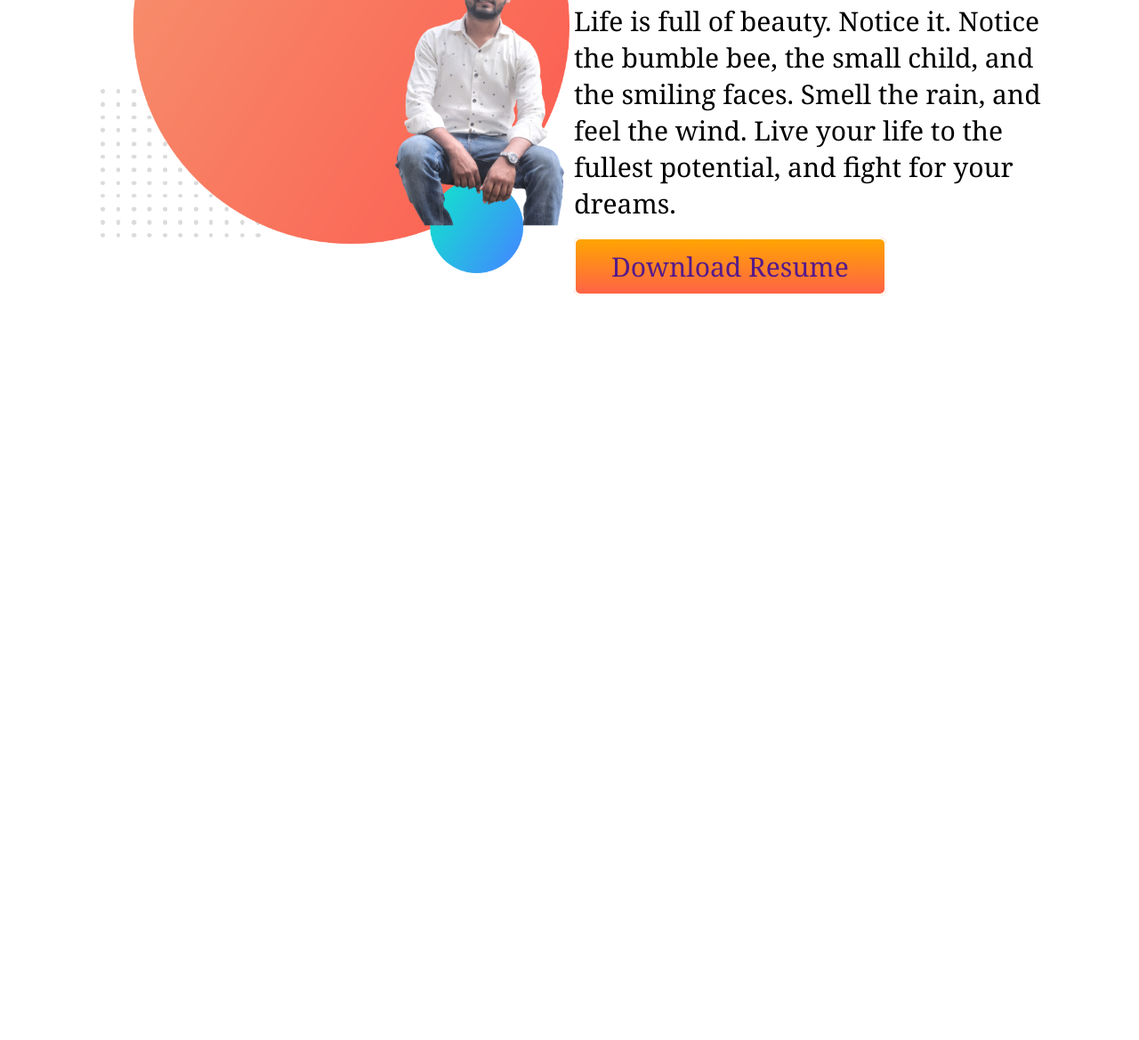
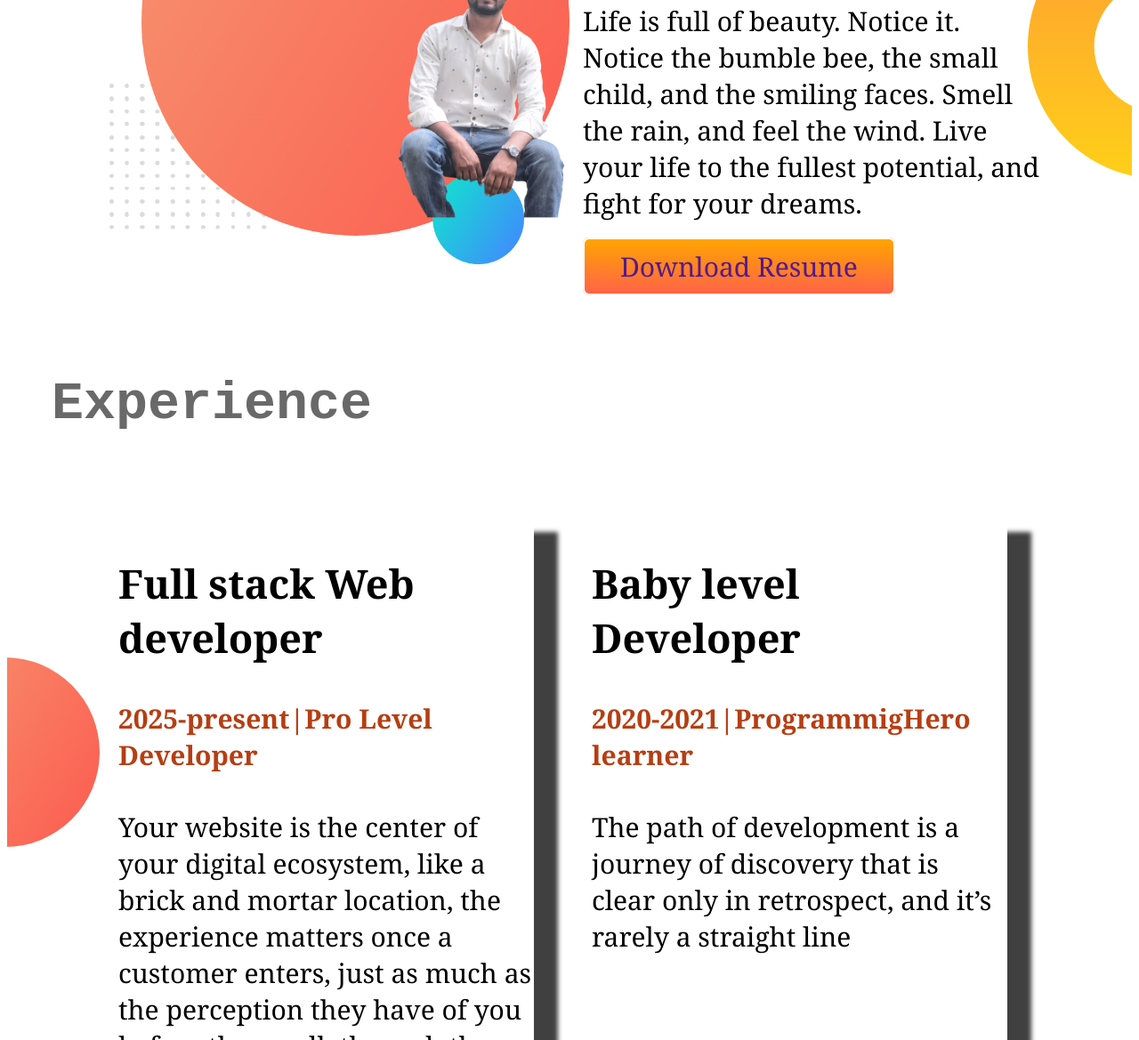
Before and after one commit to bappyahashan1810/mazhar-portfolio, a plain HTML site: page index.html in a window 1280 px wide. Shown: the part 1631-2800 px from the top of the page at 89% size. Before the commit the page ends 2051 px from the top, so only its background shows below. Drawn offline with Linux system fonts and the light colour scheme.

Commit message:
added experience

```diff
--- a/index.html
+++ b/index.html
@@ -36,10 +36,12 @@
             </div>
         </div>
     </section>
-    <section class="flexi-container">
+    <section class="dream-big ">
 
+        <div class="flexi-container">
             <div class="width-div">
                 <img src="image/mazhar.png" alt="mazhar picture">
+
             </div>
             <div class="width-div">
                 <h2>Dream BIg</h2>
@@ -49,8 +51,33 @@
                     the rain, and feel the wind. Live your life to the fullest potential, and fight for your dreams.</p>
                 <a class="button" href="">Download Resume</a>
             </div>
+        </div>
+
 
     </section>
+    <section class="experience">
+        <h1><span class="experience-design">Experience</span></h1>
+        <div class="flexi-container">
+            <div class="width-div experience-item" id="experience-item-left">
+                <h1>Full stack Web developer</h1>
+                <h4 class="orange-color">2025-present|Pro Level Developer</h4>
+                <p>Your website is the center of your digital ecosystem, like a brick and mortar location, the
+                    experience
+                    matters once a customer enters, just as much as the perception they have of you before they walk
+                    through
+                    the door</p>
+            </div>
+            <div class="width-div experience-item" id="experience-item-right">
+                <h1>Baby level Developer</h1>
+                <h4 class="orange-color">2020-2021|ProgrammigHero learner</h4>
+                <p>The path of development is a journey of discovery that is clear only in retrospect, and it’s rarely a
+                    straight line</p>
+            </div>
+        </div>
+    </section>
+    <footer>
+        <p class="last">ⓒMazharul Islam 2022,Electrical and Elctronic Engineer</p>
+    </footer>
 
 
 </body>
--- a/style.css
+++ b/style.css
@@ -5,12 +5,14 @@ body {
 }
 
 .orange-color {
-    color: orangered;
+    color: rgb(182, 62, 19);
 }
 
 .width-div {
     width: 50%;
     padding-left: 5px;
+    margin-left: 5px;
+    margin-left: 10px;
 
 }
 
@@ -38,3 +40,49 @@ body {
 .width-div img {
     width: 100%;
 }
+
+.dream-big {
+    background-image: url(image/dream-bg.png);
+    background-position: right;
+    background-repeat: no-repeat;
+}
+
+.experience-item {
+    box-shadow: 27px 10px 5px 0px rgba(0, 0, 0, 0.75);
+    -webkit-box-shadow: 27px 10px 5px 0px rgba(0, 0, 0, 0.75);
+    -moz-box-shadow: 27px 10px 5px 0px rgba(0, 0, 0, 0.75);
+    margin-right: 40px;
+    margin-left: 20px;
+
+}
+
+#experience-item-right {
+    border-bottom: 5px solid;
+    border-image: linear-gradient(blue, green);
+    border-image-slice: 1;
+}
+
+#experience-item-left {
+    border-bottom: 5px solid;
+    border-image: linear-gradient(orange, tomato);
+    border-image-slice: 1;
+
+}
+
+.experience {
+    background-image: url(image/exp-bg.png);
+    background-position: left;
+    background-repeat: no-repeat;
+}
+
+.experience-design {
+    font-family: monospace;
+    color: dimgray;
+    font-size: 60px;
+    padding: 50px;
+}
+
+.last {
+    text-align: center;
+    font-size: 20px;
+}
```
Lines whose indentation alone changed are shown as unchanged.
